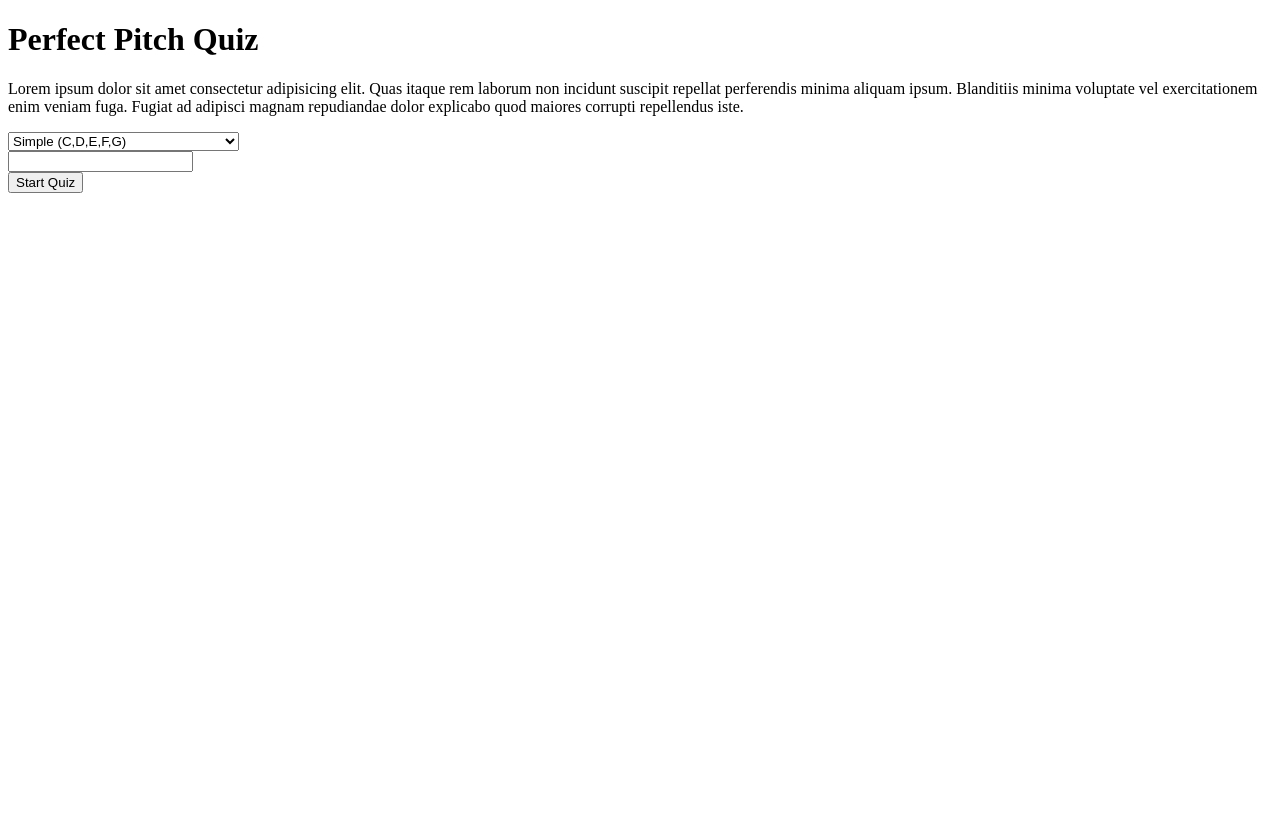
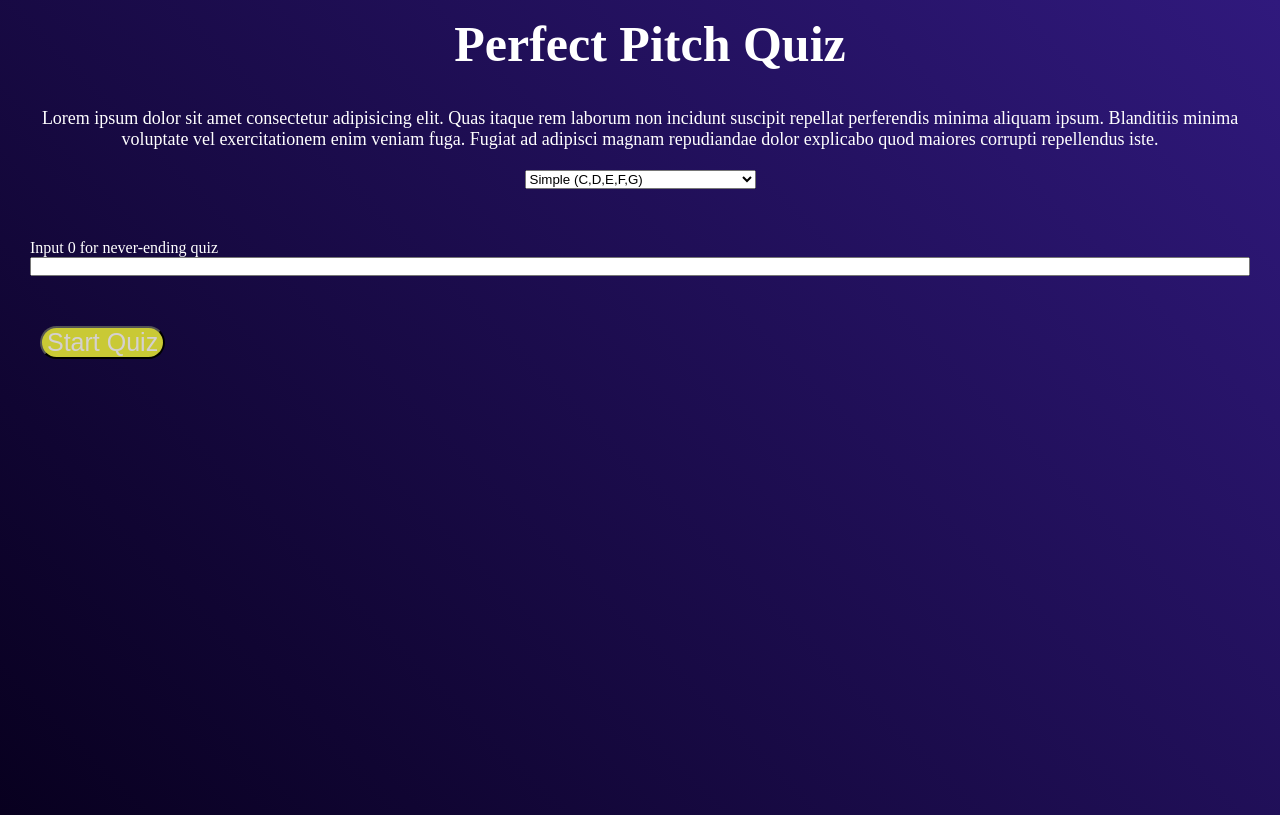
Before and after one commit to Sandin-M/Perfect-Pitch, a plain HTML site: page index.html in a window 1280 px wide. Drawn offline with Linux system fonts and the light colour scheme.

Commit message:
Add basic styling to elements on first page

```diff
--- a/css/style.css
+++ b/css/style.css
@@ -0,0 +1,51 @@
+* {
+    margin: 0;
+    padding: 0;
+}
+
+body {
+    height: 100vh;
+    background: linear-gradient(45deg, #08001f, #30197d);
+    color: white;
+}
+
+.headers {
+    font-size: 25px;
+    /*display: flex;
+    justify-content: center;*/
+    margin-top: 15px;
+    padding-left: 20px;
+    text-align: center;  /*Is this the right way to position header in center? How do I make Quiz in the middle? */
+}
+
+.paragraphs {
+    font-size: 18px;
+    /*display: flex;
+    justify-content: center;*/
+    margin-top: 35px;
+    text-align: center;
+    padding: 0 15px;
+}
+
+#Diff {
+    display: flex;
+    justify-content: center;
+    margin-top: 20px;
+}
+
+#Inputfield {
+    display: flex;
+    flex-direction: column;
+    margin-top: 50px;
+    margin-left: 30px;
+    margin-right: 30px; /*Should I use width attribute instead of margin? Should I manipulate input width directly?*/
+}
+
+.buttons {
+    font-size: 25px;
+    margin: 50px 40px 30px 40px; /*Better way of positioning button*/
+    background-color: rgb(201, 201, 53);
+    color: rgb(212, 208, 208);
+    border-radius: 25px;
+    padding: 0 5px;
+}
--- a/index.html
+++ b/index.html
@@ -9,18 +9,18 @@
 </head>
 <body>
 
-    <div>
+    <div class="headers">
         <h1>Perfect Pitch Quiz</h1>
     </div>
 
-    <div>
+    <div class="paragraphs">
         <p>Lorem ipsum dolor sit amet consectetur adipisicing elit. Quas itaque rem laborum non incidunt
             suscipit repellat perferendis minima aliquam ipsum. Blanditiis minima voluptate vel
             exercitationem enim veniam fuga. Fugiat ad adipisci magnam repudiandae dolor explicabo
             quod maiores corrupti repellendus iste.</p>
     </div>
 
-    <div>
+    <div id="Diff">
         <select name="difficulty" id="difficulty">
             <option value="">Simple (C,D,E,F,G)</option>
             <option value="">Advanced (C scale: C,D,E,F,G,A,B)</option>
@@ -28,13 +28,14 @@
         </select>
     </div>
 
-    <div>
-        <input type="number">
+    <div id="Inputfield">
+        <label for="inputfield">Input 0 for never-ending quiz</label>
+        <input type="number" id="inputfield">
     </div>
 
-    <div>
-        <button>Start Quiz</button>
-    </div>
+
+        <button class="buttons">Start Quiz</button>
+
 
 </body>
 </html>
```
